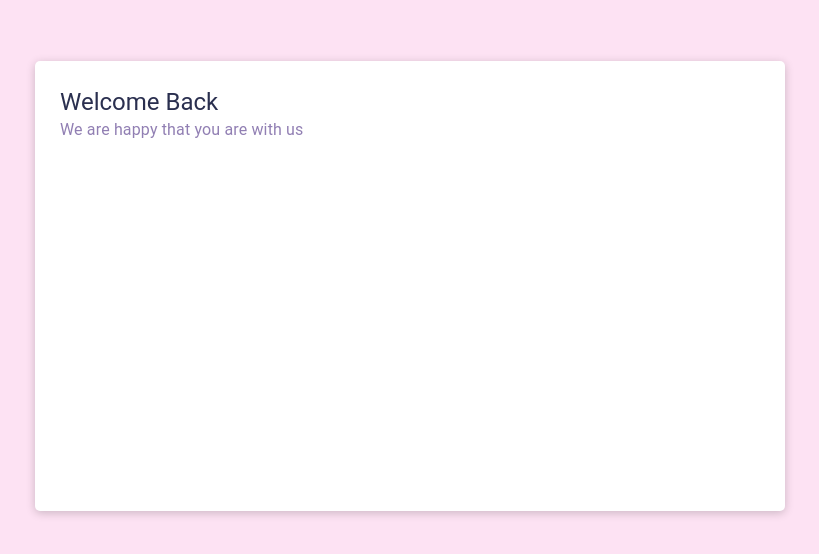
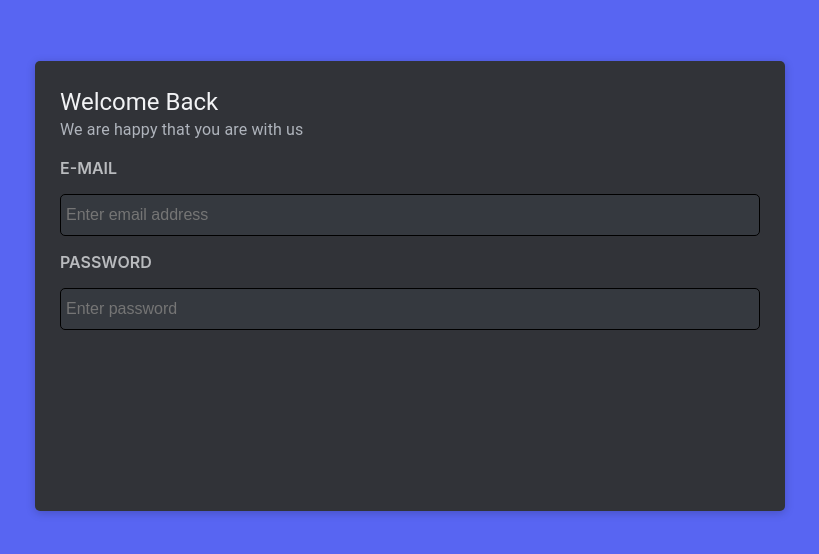
Before and after one commit to shashankdkte/new-discord-frontend, a React (Create React App) app: page /login in a window 1280 px wide. Shown: the part 114-668 px from the top of the page, without its empty margins (230-1049 px from the left). Built offline with nearby package versions, Linux system fonts and the light colour scheme.

Commit message:
Creating custom Input component

```diff
--- a/src/authPages/LoginPage.js
+++ b/src/authPages/LoginPage.js
@@ -1,11 +1,20 @@
-import React from 'react'
+import React, { useState } from 'react'
 import AuthBox from '../shared/authBox'
 import LoginPageHeader from './LoginPageHeader'
+import LoginPageInput from './LoginPageInput'
 
 const LoginPage = () => {
+  const [mail,setMail] = useState("")
+  const [password,setPassword] = useState("")
   return (
     <AuthBox>
       <LoginPageHeader />
+      <LoginPageInput
+        mail={mail}
+      setMail = {setMail}
+      password = {password}
+      setPassword = {setPassword}
+      />
     </AuthBox>
   )
 }
--- a/src/authPages/LoginPageHeader.js
+++ b/src/authPages/LoginPageHeader.js
@@ -4,10 +4,10 @@ import {Typography} from "@mui/material"
 const LoginPageHeader = () => {
   return (
     <>
-      <Typography variant='h5' sx={{ color: "#2A2F4F" }}>
+      <Typography variant='h5' sx={{ color: "#F2F3F5" }}>
         Welcome Back
       </Typography>
-      <Typography sx={{color:"#917FB3"}}>
+      <Typography sx={{color:"#AFB4BC"}}>
       We are happy that you are with us
       </Typography>
     </>
--- /dev/null
+++ b/src/authPages/LoginPageInput.js
@@ -0,0 +1,26 @@
+import React from 'react';
+import InputWithLabel from '../shared/InputWithLabel';
+
+const LoginPageInput = (props) => {
+  const {mail,setMail,password,setPassword} = props
+  return (
+    <>
+      <InputWithLabel
+        value={mail}
+        setValue={setMail}
+        label="E-mail"
+        type="text"
+        placeholder="Enter email address"
+      />
+         <InputWithLabel
+        value={password}
+        setValue={setPassword}
+        label="Password"
+        type="password"
+        placeholder="Enter password"
+      />
+    </>
+  )
+}
+
+export default LoginPageInput
--- /dev/null
+++ b/src/shared/InputWithLabel.js
@@ -0,0 +1,43 @@
+import React from 'react'
+import { styled } from "@mui/system";
+
+const Wrapper = styled("div")({
+  display: "flex",
+  justifyContent: "center",
+  flexDirection: "column",
+  width:"100%"
+})
+
+const Label = styled("p")({
+  color: "#b9bbbe",
+  textTransform: "uppercase",
+  fontWeight: "600",
+  fontSize:"16px"
+})
+
+const Input = styled("input")({
+  flexGrow: 1,
+  height: "40px",
+  border: "1px solid black",
+  borderRadius: "5px",
+  color: "#dcddde",
+  background: "#35393f",
+  margin: 0,
+  fontSize: "16px",
+  padding:"0 5px"
+})
+const InputWithLabel = (props) => {
+  const { value, setValue, label, type, placeholder } = props;
+  const handleValueChange = (event) => {
+    setValue(event.target.value);
+  }
+  return (
+    <Wrapper>
+      <Label>{label}</Label>
+      <Input value={value} onChange={handleValueChange}
+      type={type} placeholder={placeholder}/>
+    </Wrapper>
+  )
+}
+
+export default InputWithLabel
--- a/src/shared/authBox.js
+++ b/src/shared/authBox.js
@@ -8,7 +8,7 @@ const BoxWrapper = styled("div")({
   display: "flex",
   alignItems: "center",
   justifyContent: "center",
-  background:"#FDE2F3"
+  background:"#5865F2"
 
 })
 
@@ -18,7 +18,7 @@ const AuthBox = (props) => {
       <Box sx={{
         width: 700,
         height: 400,
-        backgroundColor: "#fff",
+        backgroundColor: "#313338",
         borderRadius: "5px",
         boxShadow: "0 2px 10px 0 rgb(0 0 0 / 20%)",
         display: "flex",
```
